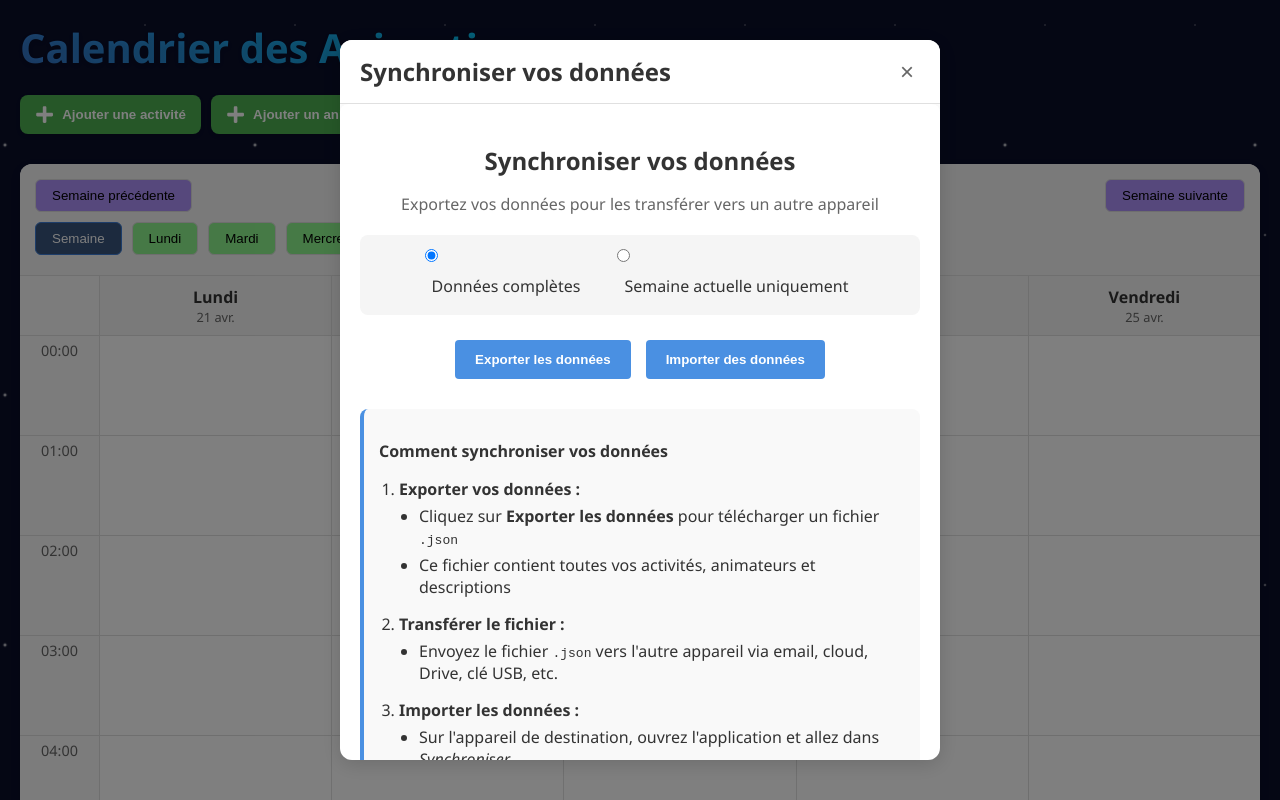
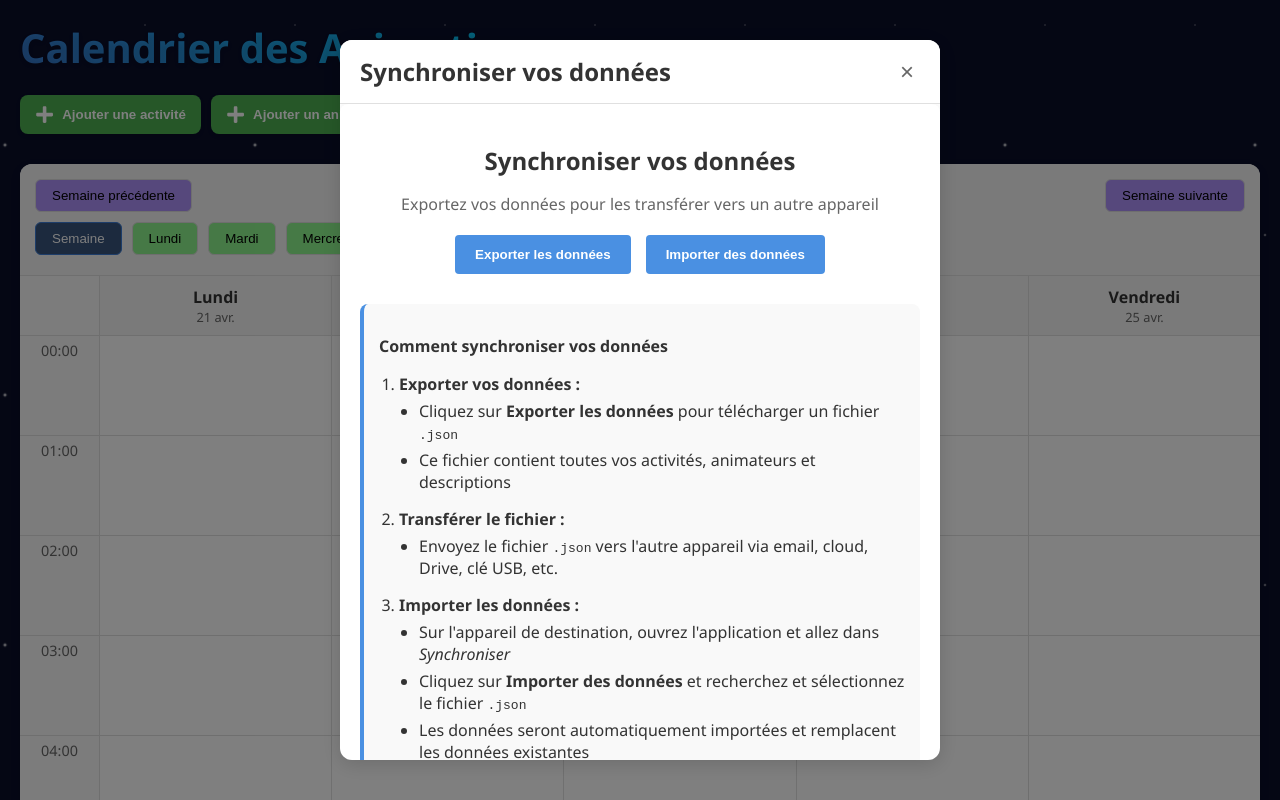
Before and after one commit to Chrstn67/planimation, a React (Vite) app: page / in a window 1280 px wide. Both pictures are taken after a click on the button "Synchroniser". Shown: the top 800 px of the page. Built offline with nearby package versions, Linux system fonts and the light colour scheme.

Commit message:
MAJ modal d'export

```diff
--- a/src/components/DataSyncManager.jsx
+++ b/src/components/DataSyncManager.jsx
@@ -169,31 +169,6 @@ export default function DataSyncManager({
         <h2>Synchroniser vos données</h2>
         <p>Exportez vos données pour les transférer vers un autre appareil</p>
 
-        <div className="sync-mode-selector">
-          <div className="sync-mode-option">
-            <input
-              type="radio"
-              id="all-data"
-              name="sync-mode"
-              value="all"
-              checked={syncMode === "all"}
-              onChange={() => setSyncMode("all")}
-            />
-            <label htmlFor="all-data">Données complètes</label>
-          </div>
-          <div className="sync-mode-option">
-            <input
-              type="radio"
-              id="week-data"
-              name="sync-mode"
-              value="week"
-              checked={syncMode === "week"}
-              onChange={() => setSyncMode("week")}
-            />
-            <label htmlFor="week-data">Semaine actuelle uniquement</label>
-          </div>
-        </div>
-
         <div className="sync-actions">
           <button onClick={exportToFile} className="action-button">
             Exporter les données
```
